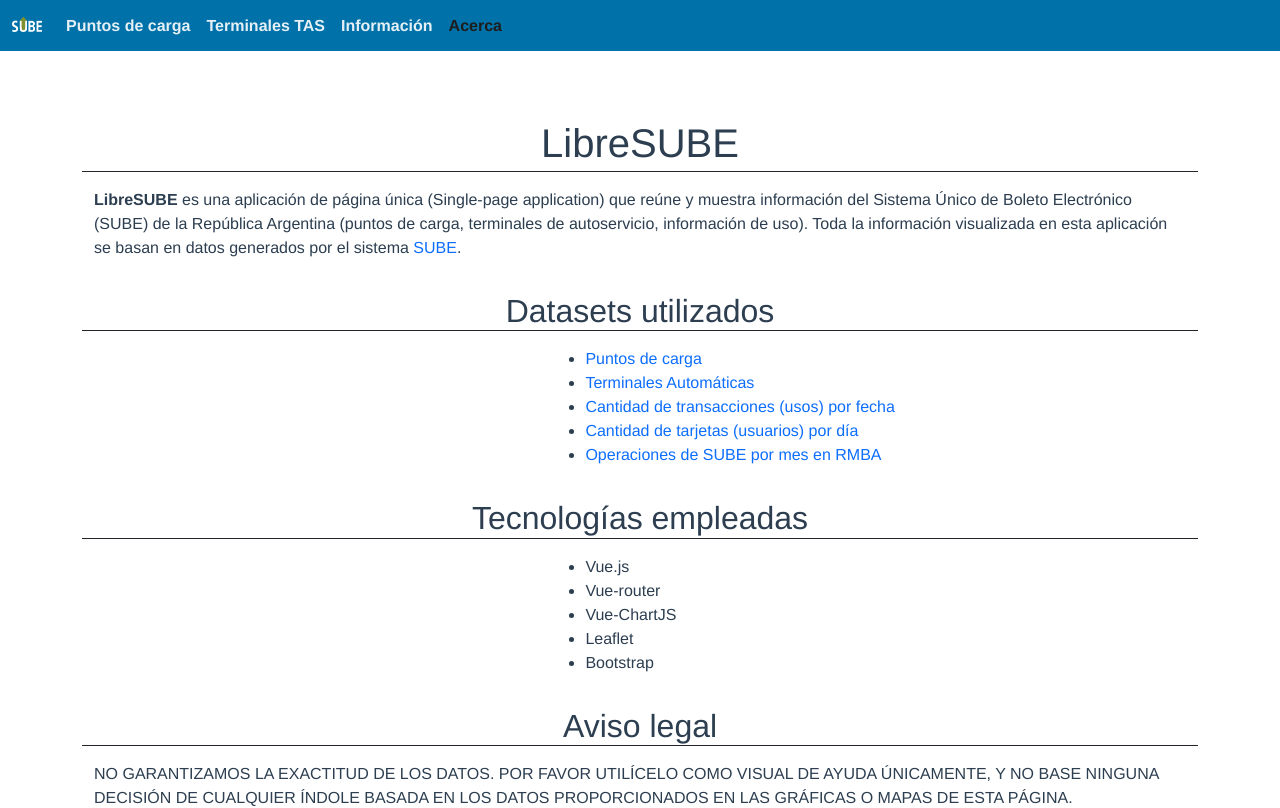
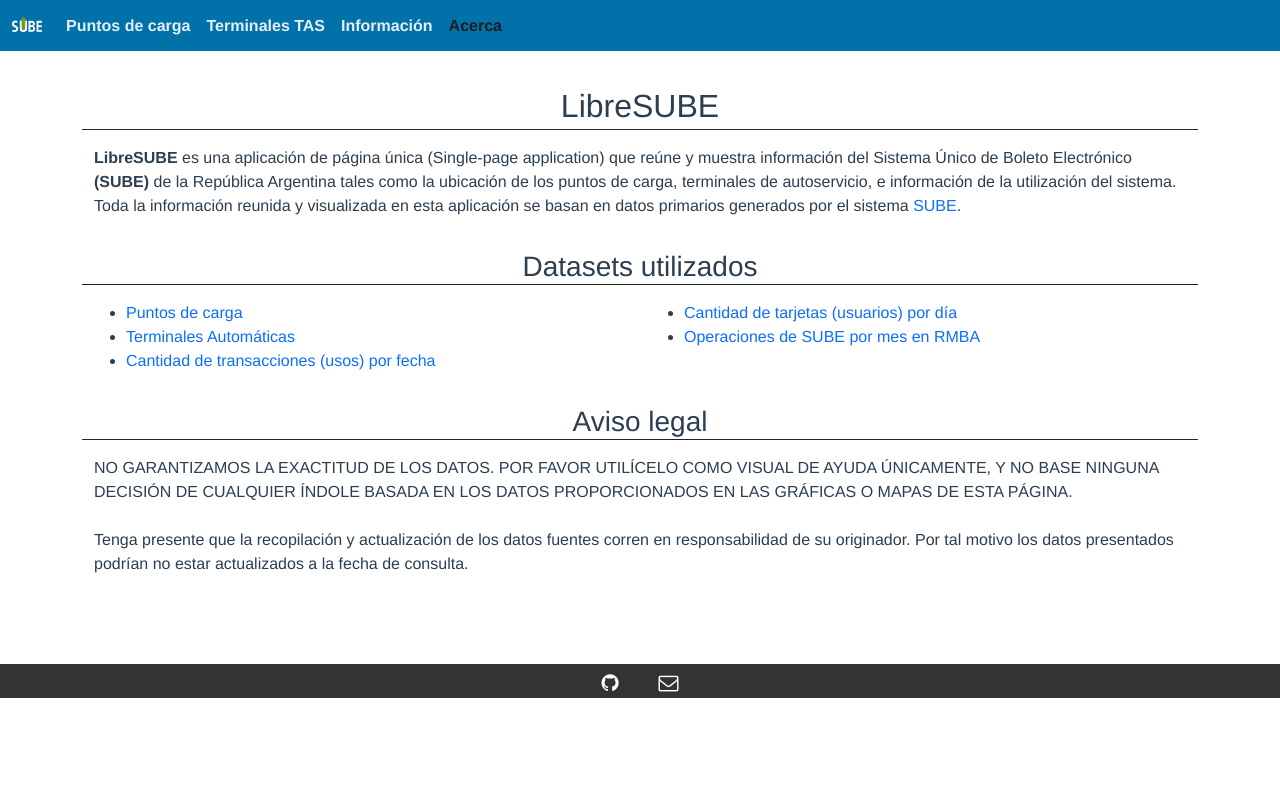
Before and after one commit to csq/LibreSube, a Vue app: page /about in a window 1280 px wide. Shown: the top 808 px of the page. Built offline with nearby package versions, Linux system fonts and the light colour scheme.

Commit message:
update: about page

```diff
--- a/src/views/AboutView.vue
+++ b/src/views/AboutView.vue
@@ -1,17 +1,18 @@
 <template>
   <div class="container">
     <div class="row">
-      <h1 class="border-bottom border-dark mb-3 pb-1">LibreSUBE</h1>
+      <h2 class="border-bottom border-dark mb-3 pb-1">LibreSUBE</h2>
       <p class="text-start">
         <b>LibreSUBE</b> es una aplicación de página única (Single-page application)
-        que reúne y muestra información del Sistema Único de Boleto Electrónico (SUBE)
-        de la República Argentina (puntos de carga, terminales de autoservicio,
-        información de uso). Toda la información visualizada en esta aplicación se basan
-        en datos generados por el sistema
+        que reúne y muestra información del Sistema Único de Boleto Electrónico <b>(SUBE)</b>
+        de la República Argentina tales como la ubicación de los puntos de carga, terminales de autoservicio,
+        e información de la utilización del sistema. Toda la información reunida y visualizada en esta aplicación se basan
+        en datos primarios generados por el sistema
         <a href="https://www.argentina.gob.ar/SUBE" target="_blank" class="text-decoration-none">SUBE</a>.
       </p>
-      <h2 class="border-bottom border-dark mb-3 pt-3">Datasets utilizados</h2>
-      <ul class="list">
+      <h3 class="border-bottom border-dark mb-3 pt-3">Datasets utilizados</h3>
+      <div class="col">
+        <ul class="list">
         <li>
           <a
             href="https://datos.transporte.gob.ar/dataset/puntos-carga-sube" target="_blank"
@@ -28,6 +29,10 @@
           class="text-decoration-none">Cantidad de transacciones (usos) por fecha</a
           >
         </li>
+      </ul>
+      </div>
+      <div class="col">
+        <ul class="list">
         <li>
           <a href="https://www.datos.gob.ar/dataset/transporte-sube---cantidad-tarjetas-usuarios-por-dia" target="_blank"
           class="text-decoration-none">Cantidad de tarjetas (usuarios) por día</a
@@ -39,36 +44,25 @@
           >
         </li>
       </ul>
-      <h2 class="border-bottom border-dark mb-3 pt-3">
-        Tecnologías empleadas
-      </h2>
-      <ul class="list">
-        <li>Vue.js</li>
-        <li>Vue-router</li>
-        <li>Vue-ChartJS</li>
-        <li>Leaflet</li>
-        <li>Bootstrap</li>
-      </ul>
-      <h2 class="border-bottom border-dark mb-3 pt-3">Aviso legal</h2>
+      </div>
+      <h3 class="border-bottom border-dark mb-3 pt-3">Aviso legal</h3>
       <p class="text-start">
         NO GARANTIZAMOS LA EXACTITUD DE LOS DATOS. POR FAVOR UTILÍCELO COMO VISUAL
         DE AYUDA ÚNICAMENTE, Y NO BASE NINGUNA DECISIÓN DE CUALQUIER ÍNDOLE BASADA EN
         LOS DATOS PROPORCIONADOS EN LAS GRÁFICAS O MAPAS DE ESTA PÁGINA.<br/><br/>
         Tenga presente que la recopilación y actualización de los datos fuentes
         corren en responsabilidad de su originador. Por tal motivo los datos presentados
-        podrían no estar actualizados a la fecha de consulta.
+        podrían no estar actualizados a la fecha de consulta.<br/><br/>
       </p>
     </div>
   </div>
 </template>
 
-<style>
+<style scoped>
 .container {
   margin-top: 2rem;
 }
-ul.list li
-{
+.list {
  text-align: left;
- margin-left: 45%;
 }
 </style>
--- a/src/views/DataView.vue
+++ b/src/views/DataView.vue
@@ -34,7 +34,7 @@
 }
 </script>
 
-<style>
+<style scoped>
 .dashboard {
   margin-top: 2rem;
 }
--- a/src/views/HomeView.vue
+++ b/src/views/HomeView.vue
@@ -17,7 +17,7 @@
 }
 </script>
 
-<style>
+<style scoped>
 .img-max {
   max-width: 800px;
   margin-top: 2rem;
```
